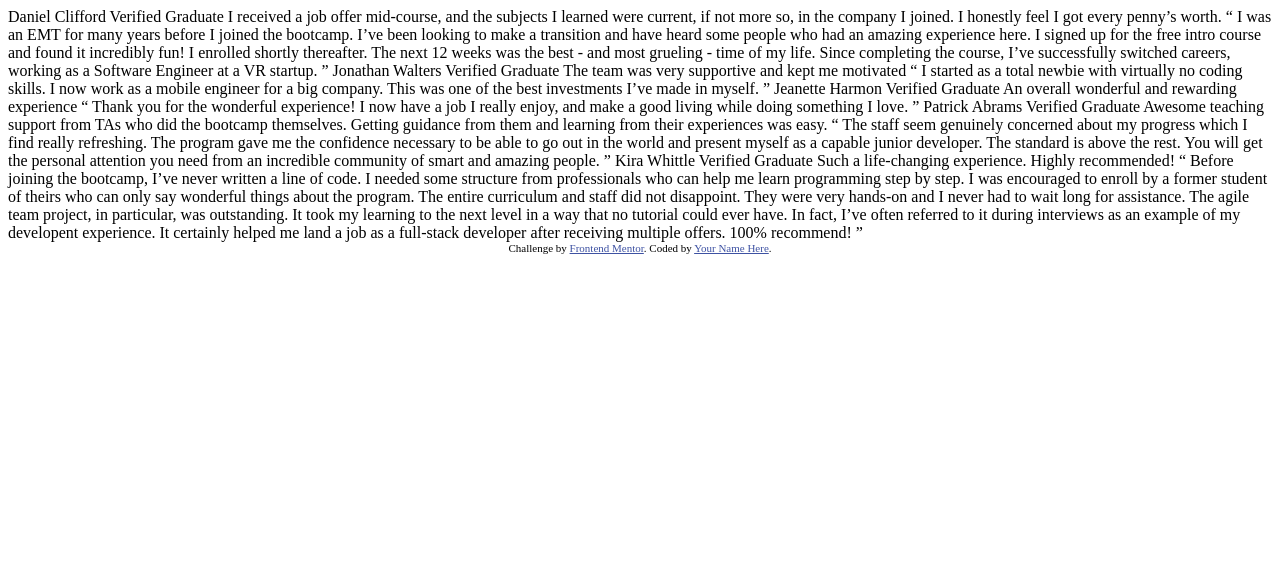
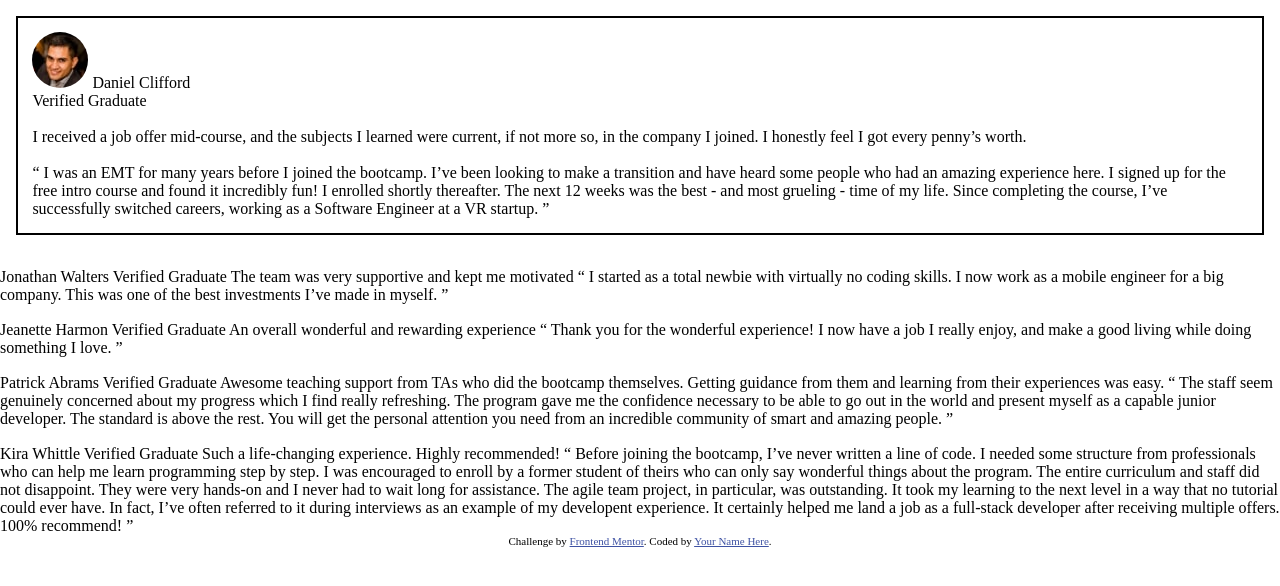
Before and after one commit to CodeRheem/testimonials-grid-section-main, a plain HTML site: page index.html in a window 1280 px wide. Drawn offline with Linux system fonts and the light colour scheme.

Commit message:
Update my testemonial

```diff
--- a/index.html
+++ b/index.html
@@ -2,31 +2,35 @@
 <html lang="en">
 <head>
   <meta charset="UTF-8">
-  <meta name="viewport" content="width=device-width, initial-scale=1.0"> <!-- displays site properly based on user's device -->
-
+  <meta name="viewport" content="width=device-width, initial-scale=1.0">
+  <link rel="stylesheet" href="main.css">
   <link rel="icon" type="image/png" sizes="32x32" href="./images/favicon-32x32.png">
-
-  <title>Frontend Mentor | [Challenge Name Here]</title>
-
-  <!-- Feel free to remove these styles or customise in your own stylesheet 👍 -->
-  <style>
-    .attribution { font-size: 11px; text-align: center; }
-    .attribution a { color: hsl(228, 45%, 44%); }
-  </style>
+  <title>Frontend Mentor | [testimonial]</title>
 </head>
 <body>
+  <section class="parent">
+     <div class="verified">
+      <img src="images/image-daniel.jpg" alt="Daniel Clifford" class="daniel">
+        <span class="author">
           Daniel Clifford
-  Verified Graduate
-
+          <br>Verified Graduate
+        </span>
+      <br>
+      <br>
+      <p>
         I received a job offer mid-course, and the subjects I learned were current, if not more so,
         in the company I joined. I honestly feel I got every penny’s worth.
-
+      </p>
+      <br>
+      <p>
         “ I was an EMT for many years before I joined the bootcamp. I’ve been looking to make a
         transition and have heard some people who had an amazing experience here. I signed up
         for the free intro course and found it incredibly fun! I enrolled shortly thereafter.
         The next 12 weeks was the best - and most grueling - time of my life. Since completing
         the course, I’ve successfully switched careers, working as a Software Engineer at a VR startup. ”
-
+      </p>
+     </div>
+     <div>
       Jonathan Walters
           Verified Graduate
 
@@ -34,7 +38,8 @@
 
           “ I started as a total newbie with virtually no coding skills. I now work as a mobile engineer
           for a big company. This was one of the best investments I’ve made in myself. ”
-
+    </div>
+    <div>
       Jeanette Harmon
       Verified Graduate
 
@@ -42,7 +47,8 @@
 
       “ Thank you for the wonderful experience! I now have a job I really enjoy, and make a good living
       while doing something I love. ”
-
+    </div>
+    <div>
       Patrick Abrams
       Verified Graduate
 
@@ -53,7 +59,8 @@
       gave me the confidence necessary to be able to go out in the world and present myself as a capable
       junior developer. The standard is above the rest. You will get the personal attention you need from
       an incredible community of smart and amazing people. ”
-
+    </div>
+    <div>
       Kira Whittle
       Verified Graduate
 
@@ -67,7 +74,8 @@
       could ever have. In fact, I’ve often referred to it during interviews as an example of my developent
       experience. It certainly helped me land a job as a full-stack developer after receiving multiple offers.
       100% recommend! ”
-
+    </div>
+  </section>
   <div class="attribution">
     Challenge by <a href="https://www.frontendmentor.io?ref=challenge" target="_blank">Frontend Mentor</a>.
     Coded by <a href="#">Your Name Here</a>.
--- /dev/null
+++ b/main.css
@@ -0,0 +1,35 @@
+*{
+    padding: 0;
+    margin: 0;
+    box-sizing: border-box;
+}
+
+.attribution {
+     font-size: 11px; text-align: center;
+    }
+
+.attribution a {
+    color: hsl(228, 45%, 44%);
+    }
+
+.parent {
+        display: grid;
+        grid-template-columns: fr repeat(1, 0.5fr);
+        grid-template-rows: repeat(1, 3fr);
+        grid-column-gap: 17px;
+        grid-row-gap: 17px;
+    }
+
+.verified{
+    border: 2px solid black;
+    padding: 0.9rem;
+    margin: 1rem;
+}
+
+.daniel{
+    border-radius: 7rem;
+}
+
+.author{
+    margin-bottom: -4rem;
+}
```
Lines whose indentation alone changed are shown as unchanged.
